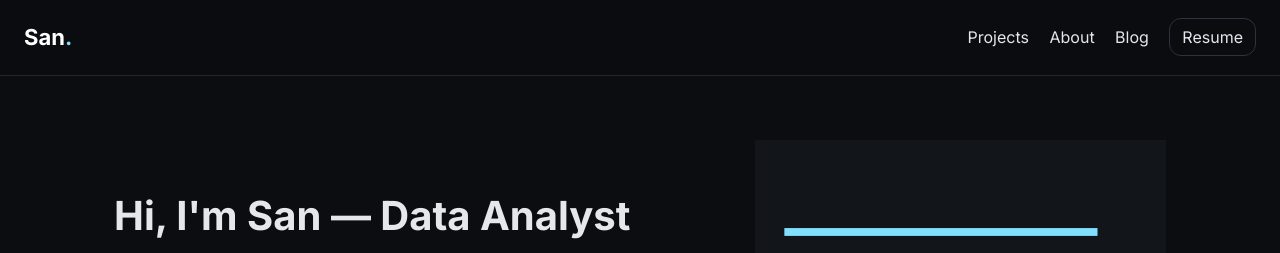
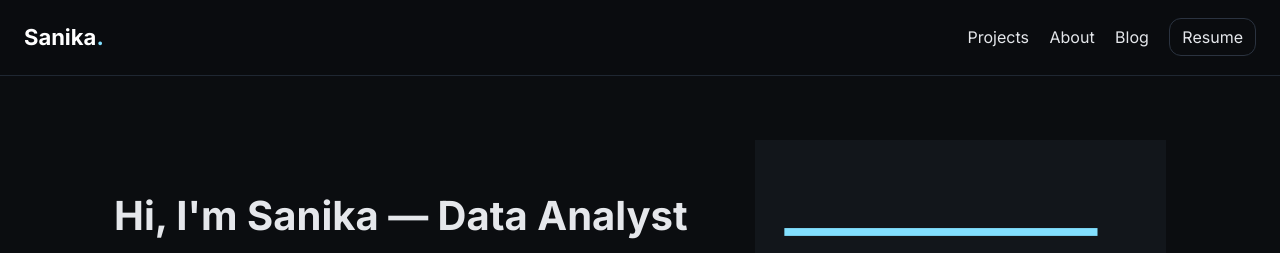
Before and after one commit to san1201/san-data-portfolio, a plain HTML site: page index.html in a window 1280 px wide. Shown: the top 253 px of the page. Drawn offline with Linux system fonts and the light colour scheme.

Commit message:
Update index.html

```diff
--- a/index.html
+++ b/index.html
@@ -3,7 +3,7 @@
 <head>
   <meta charset="utf-8" />
   <meta name="viewport" content="width=device-width, initial-scale=1" />
-  <title>San — Data Analyst Portfolio</title>
+  <title>Sanika — Data Analyst Portfolio</title>
   <meta name="description" content="Data Analyst Portfolio — projects, case studies, dashboards, and notebooks." />
   <link rel="stylesheet" href="assets/css/style.css" />
   <link rel="preconnect" href="https://fonts.googleapis.com">
@@ -13,7 +13,7 @@
 </head>
 <body>
     <header class="site-header">
-      <a class="brand" href="index.html">San<span class="dot">.</span></a>
+      <a class="brand" href="index.html">Sanika<span class="dot">.</span></a>
       <nav>
         <a href="projects.html">Projects</a>
         <a href="about.html">About</a>
@@ -24,7 +24,7 @@
   <main class="container">
     <section class="hero">
       <div class="hero-text">
-        <h1>Hi, I'm San — Data Analyst</h1>
+        <h1>Hi, I'm Sanika — Data Analyst</h1>
         <p>I turn messy data into clear decisions. I love SQL, Python, and storytelling with dashboards.</p>
         <div class="hero-actions">
           <a class="btn" href="projects.html">View Projects</a>
@@ -52,7 +52,7 @@
     </section>
   </main>
     <footer class="site-footer">
-      <p>© 2025 San — <a href="https://github.com/your-username">GitHub</a> · <a href="mailto:hello@example.com">Email</a> · <a href="https://www.linkedin.com/in/your-linkedin">LinkedIn</a></p>
+      <p>© 2025 Sanika — <a href="https://github.com/your-username">GitHub</a> · <a href="mailto:hello@example.com">Email</a> · <a href="https://www.linkedin.com/in/your-linkedin">LinkedIn</a></p>
     </footer>
     <script src="assets/js/main.js"></script>
 </body>
```
